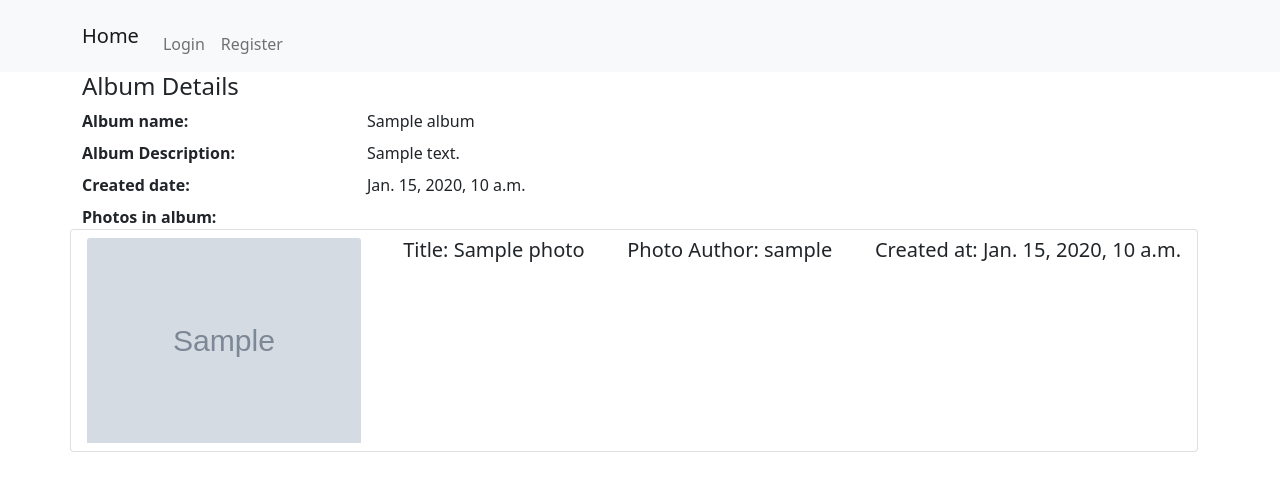
After one commit to sakurakuba/exam9, a Django app: page /album/1/ in a window 1280 px wide. The commit adds this page. Shown: the top 491 px of the page. Run offline with Django 4.2, Linux system fonts and the light colour scheme; tables that the repository leaves empty hold one stand-in row (values such as "Sample post"); grey boxes marked "Sample" are stand-in pictures.

Commit message:
added CRUD for album

```diff
--- a/photo/models.py
+++ b/photo/models.py
@@ -8,7 +8,7 @@ class Photo(models.Model):
     created_at = models.DateTimeField(auto_now_add=True, verbose_name="Created date")
     author = models.ForeignKey(get_user_model(), on_delete=models.CASCADE, related_name='photo_author',
                                verbose_name='Author')
-    album = models.ManyToManyField("photo.Album", related_name="album", blank=True)
+    album = models.ManyToManyField("photo.Album", related_name="albums", blank=True)
     private_photo = models.BooleanField(default=False, verbose_name="Private photo")
 
     def __str__(self):
@@ -20,7 +20,8 @@ class Photo(models.Model):
 
 
 class Album(models.Model):
-    name = models.TextField(max_length=50, verbose_name='Album name')
+    photo = models.ManyToManyField("photo.Photo", related_name="photos")
+    name = models.CharField(max_length=50, verbose_name='Album name')
     description = models.TextField(max_length=1000, blank=True, null=True, verbose_name='Description')
     album_author = models.ForeignKey(get_user_model(), on_delete=models.CASCADE, related_name='album_author', verbose_name='Album Author')
     created_at = models.DateTimeField(auto_now_add=True, verbose_name="Created date")
--- /dev/null
+++ b/photo/templates/album/album_view.html
@@ -0,0 +1,47 @@
+{% extends "base.html" %}
+{% block nav %}
+    {% if request.user.is_authenticated %}
+        <li class="nav-item"><a class="nav-link" href="{% url 'photo:photo_add' album.pk %}">Add Photo to Album</a></li>
+        <li class="nav-item">
+            <a class="nav-link active" aria-current="page" href="{% url "photo:album_create" %}">Create new Album</a>
+        </li>
+            <li class="nav-item">
+            <a class="nav-link active" aria-current="page" href="{% url "photo:album_update" album.pk %}">Update Album</a>
+        </li>
+            <li class="nav-item">
+            <a class="nav-link active" aria-current="page" href="{% url "photo:album_delete" album.pk %}">Delete Album</a>
+        </li>
+    {% endif %}
+{% endblock %}
+
+{% block content %}
+<h4>Album Details</h4>
+    <dl class="row">
+  <dt class="col-sm-3">Album name:</dt>
+  <dd class="col-sm-9">{{ album.name }}</dd>
+        <dt class="col-sm-3">Album Description:</dt>
+  <dd class="col-sm-9">{{ album.description }}</dd>
+    <dt class="col-sm-3">Created date:</dt>
+  <dd class="col-sm-9">{{ album.created_at }}</dd>
+    {% if user.is_superuser or u and user in project.users.all %}
+    <dt class="col-sm-3">Project users:</dt>
+    {% for u in project.users.all %}
+        <span><dd class="col-sm-9"> <a class="nav-link" href="{% url "accounts:profile" u.pk %}">{{ u.username }}</a> </dd></span>
+    {% endfor %}
+    {% endif %}
+    <dt class="col-sm-3">Photos in album:</dt>
+        <br/>
+    {% for photo in album.photo.all %}
+<div class="list-group">
+  <a href="{% url "photo:photo_view" photo.pk %}" class="list-group-item list-group-item-action">
+    <div class="d-flex w-100 justify-content-between">
+        <img src="{{ photo.photo_img.url }}" class="card-img-top w-25" alt="...">
+      <h5 class="mb-1">Title: {{ photo.title }}</h5>
+        <h5 class="mb-1">Photo Author: {{ photo.author }}</h5>
+        <h5 class="mb-1">Created at: {{ photo.created_at }}</h5>
+    </div>
+  </a>
+    {% endfor %}
+</div>
+</dl>
+{% endblock %}
--- a/photo/templates/base.html
+++ b/photo/templates/base.html
@@ -25,6 +25,10 @@
                 {% endblock %}
 
             {% if request.user.is_authenticated %}
+                <li class="nav-item">
+            <a class="nav-link active" aria-current="page" href="{% url "photo:album_create" %}">Create new Album</a>
+        </li>
+            <li class="nav-item"><a class="nav-link" href="{% url 'photo:photo_create' %}">Upload new Photo</a></li>
                     <li class="nav-item">
                         <a class="nav-link" href="{% url "accounts:logout" %}">Logout</a>
                     </li>
--- a/photo/urls.py
+++ b/photo/urls.py
@@ -1,5 +1,6 @@
 from django.urls import path
 
+from photo.views import AlbumView, AlbumUpdate, AlbumDelete, AlbumCreate, PhotoAdd
 from photo.views.photo import IndexView, PhotoView, PhotoCreateView, PhotoUpdateView, PhotoDeleteView
 
 app_name = "photo"
@@ -10,4 +11,9 @@ urlpatterns = [
     path('photo/add/', PhotoCreateView.as_view(), name='photo_create'),
     path('photo/<int:pk>/update/', PhotoUpdateView.as_view(), name='photo_update'),
     path('photo/<int:pk>/delete/', PhotoDeleteView.as_view(), name='photo_delete'),
+    path('album/<int:pk>/', AlbumView.as_view(), name="album_view"),
+    path('album/<int:pk>/update', AlbumUpdate.as_view(), name="album_update"),
+    path('album/<int:pk>/delete', AlbumDelete.as_view(), name="album_delete"),
+    path('album/create/', AlbumCreate.as_view(), name="album_create"),
+    path('album/<int:pk>/photo/add', PhotoAdd.as_view(), name="photo_add"),
 ]
--- a/photo/views/__init__.py
+++ b/photo/views/__init__.py
@@ -1 +1,2 @@
 from .photo import *
+from .album import *
--- /dev/null
+++ b/photo/views/album.py
@@ -0,0 +1,70 @@
+from django.shortcuts import get_object_or_404
+from django.urls import reverse_lazy, reverse
+from django.views.generic import DetailView, CreateView, UpdateView, DeleteView
+
+from photo.forms import AlbumForm, PhotoAddForm
+from photo.models import Album, Photo
+
+
+class AlbumView(DetailView):
+    template_name = 'album/album_view.html'
+    model = Album
+
+    def get_context_data(self, **kwargs):
+        photo = get_object_or_404(Photo, pk=self.kwargs.get("pk"))
+        context = super(AlbumView, self).get_context_data(**kwargs)
+        context['photos'] = photo.album.all().order_by('-created_at')
+        u = self.request.user.groups.filter(name__in=['Project Manager', 'Team Lead']).exists()
+        context['u'] = u
+        return context
+
+
+class AlbumCreate(CreateView):
+    form_class = AlbumForm
+    template_name = "album/album_create.html"
+
+    def form_valid(self, form):
+        user = self.request.user
+        form.instance.album_author = user
+        return super().form_valid(form)
+
+    def get_success_url(self):
+        return reverse('photo:album_view', kwargs={'pk': self.object.pk})
+
+
+class AlbumUpdate(UpdateView):
+    template_name = 'album/album_update.html'
+    form_class = AlbumForm
+    model = Album
+
+    def get_success_url(self):
+        return reverse('photo:album_view', kwargs={'pk': self.object.pk})
+
+
+class AlbumDelete(DeleteView):
+    model = Album
+    template_name = "album/album_delete.html"
+    success_url = reverse_lazy("photo:index")
+
+
+class PhotoAdd(UpdateView):
+    model = Album
+    form_class = PhotoAddForm
+    template_name = "album/photos.html"
+
+    def get_context_data(self, **kwargs):
+        photos = Photo.objects.all()
+        context = super().get_context_data(**kwargs)
+        context['photos'] = photos.order_by('-created_at')
+        u = self.request.user.groups.filter(name__in=['Project Manager', 'Team Lead']).exists()
+        context['u'] = u
+        return context
+
+    def form_valid(self, form):
+        response = super().form_valid(form)
+        photo = get_object_or_404(Photo, pk=self.kwargs.get("pk"))
+        self.object.photo.add(photo)
+        return response
+
+    def get_success_url(self):
+        return reverse("photo:album_view", kwargs={"pk": self.object.pk})
```
Also changed, not shown: photo/forms.py (+10 -0 lines), photo/templates/album/album_create.html (added, +11 -0 lines), photo/templates/album/album_delete.html (added, +18 -0 lines), photo/templates/album/album_update.html (added, +10 -0 lines), photo/templates/album/photos.html (added, +8 -0 lines), photo/templates/partial/photo_list.html (+8 -2 lines), photo/templates/photo/photo_view.html (+9 -24 lines), photo/views/photo.py (+8 -1 lines), photo/migrations/0003_alter_photo_album.py (added), photo/migrations/0004_alter_album_name.py (added), photo/migrations/0005_album_photo.py (added).
